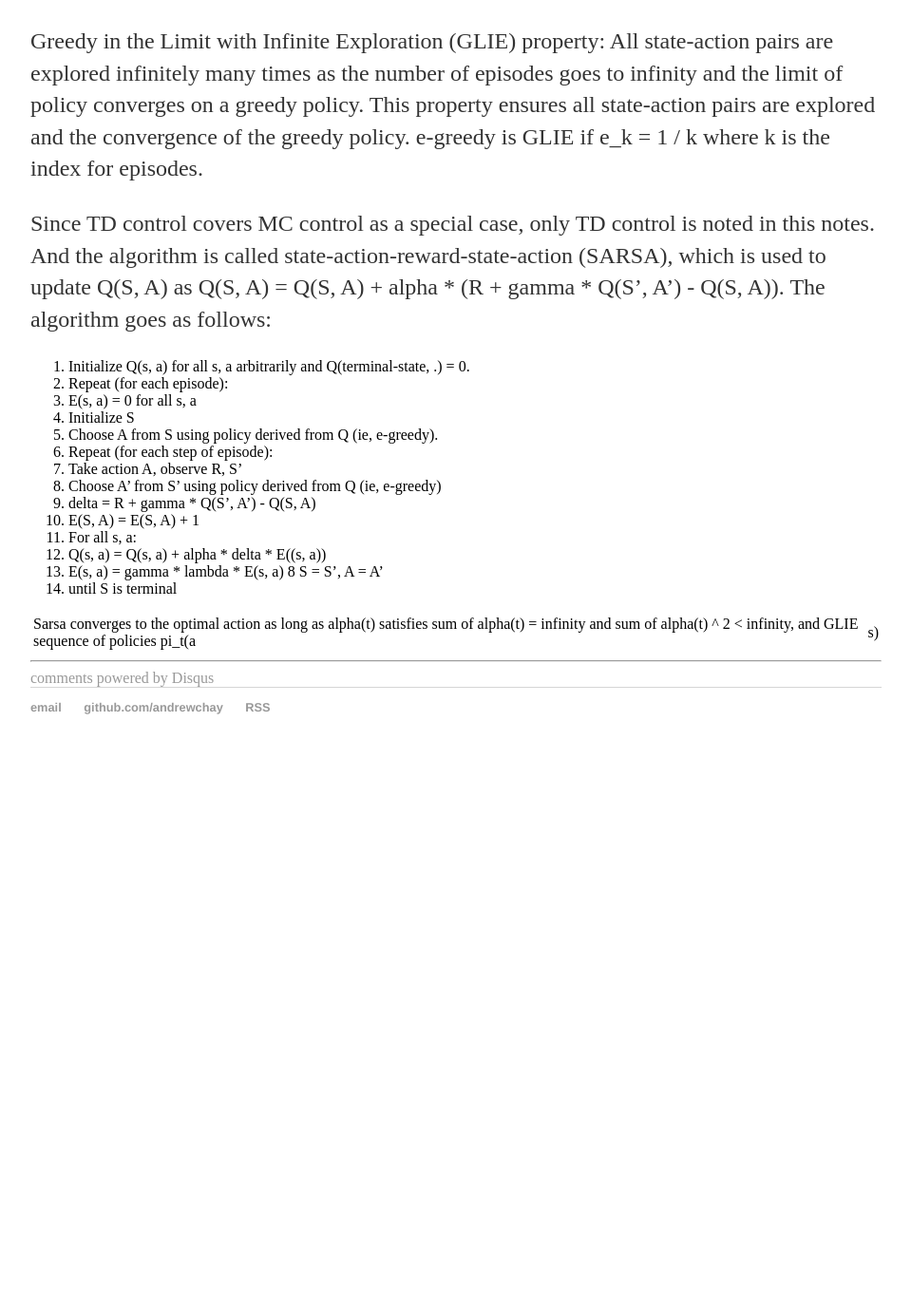
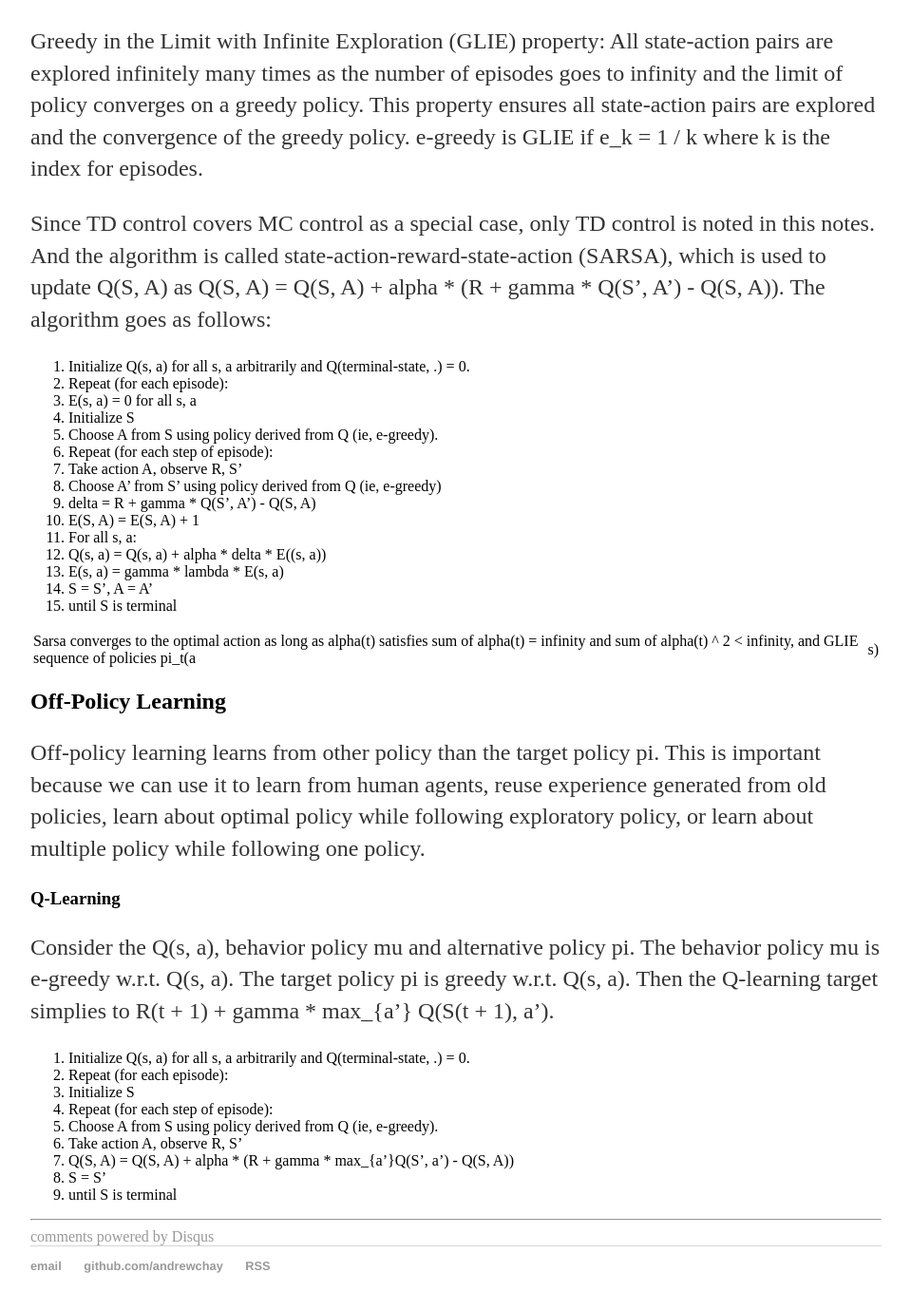
Before and after one commit to andrewchay/andrewchay.github.io, a Jekyll site: the page built from _posts/2018-04-11-reinforcement-learning.md, in a window 1280 px wide and 1400 px high, scrolled down 5531 px. Shown: the top 1379 px of the window at 95% size, without its empty margins (160-1119 px from the left). Built offline with Jekyll 4.4.1, drawn with Linux system fonts in a browser that asks for light colours; our own code applies the rules of GitHub Pages for plain Markdown files; comment, search, counter and statistics services are not loaded; before the commit the page ends 6343 px from its top, so only the background shows below that.

Commit message:
finished lecture 5 by adding off-policy learning.

```diff
--- a/_posts/2018-04-11-reinforcement-learning.md
+++ b/_posts/2018-04-11-reinforcement-learning.md
@@ -137,7 +137,23 @@ Since TD control covers MC control as a special case, only TD control is noted i
 11.    For all s, a:
 12.       Q(s, a) = Q(s, a) + alpha * delta * E((s, a))
 13.       E(s, a) = gamma * lambda * E(s, a)
-8      S = S', A = A'
-9.   until S is terminal
+14.      S = S', A = A'
+15.  until S is terminal
 
 Sarsa converges  to the optimal action as long as alpha(t) satisfies sum of alpha(t) = infinity and sum of alpha(t) ^ 2 < infinity, and GLIE sequence of policies pi_t(a|s)
+
+## Off-Policy Learning
+Off-policy learning learns from other policy than the target policy pi. This is important because we can use it to learn from human agents, reuse experience generated from old policies, learn about optimal policy while following exploratory policy, or learn about multiple policy while following one policy.
+
+### Q-Learning
+Consider the Q(s, a), behavior policy mu and alternative policy pi. The behavior policy mu is e-greedy w.r.t. Q(s, a). The target policy pi is greedy w.r.t. Q(s, a). Then the Q-learning target simplies to R(t + 1) + gamma * max_{a'} Q(S(t + 1), a').
+
+1. Initialize Q(s, a) for all s, a arbitrarily and Q(terminal-state, .) = 0.
+2. Repeat (for each episode):
+3.   Initialize S
+4.   Repeat (for each step of episode):
+5.     Choose A from S using policy derived from Q (ie, e-greedy).
+6.     Take action A, observe R, S'
+7.    Q(S, A) = Q(S, A) + alpha * (R + gamma * max_{a'}Q(S', a') - Q(S, A))
+8.    S = S'
+9.   until S is terminal
```
